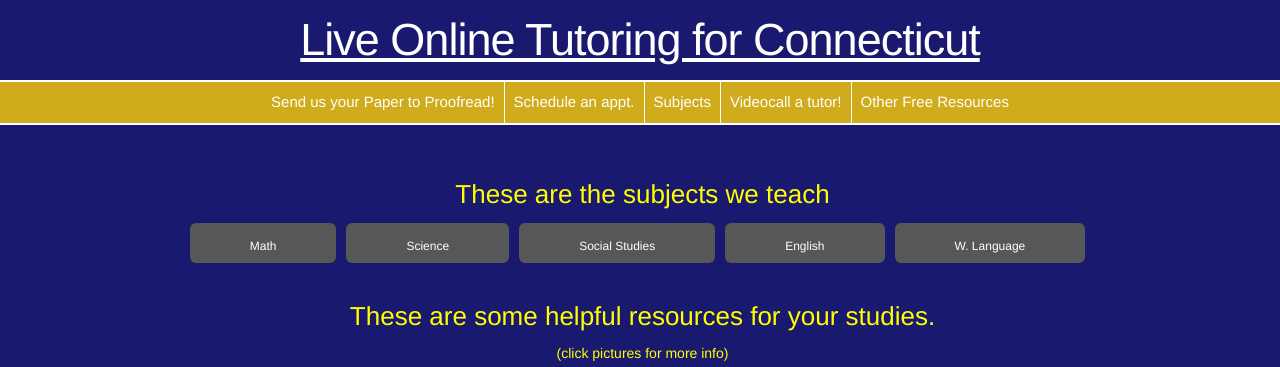
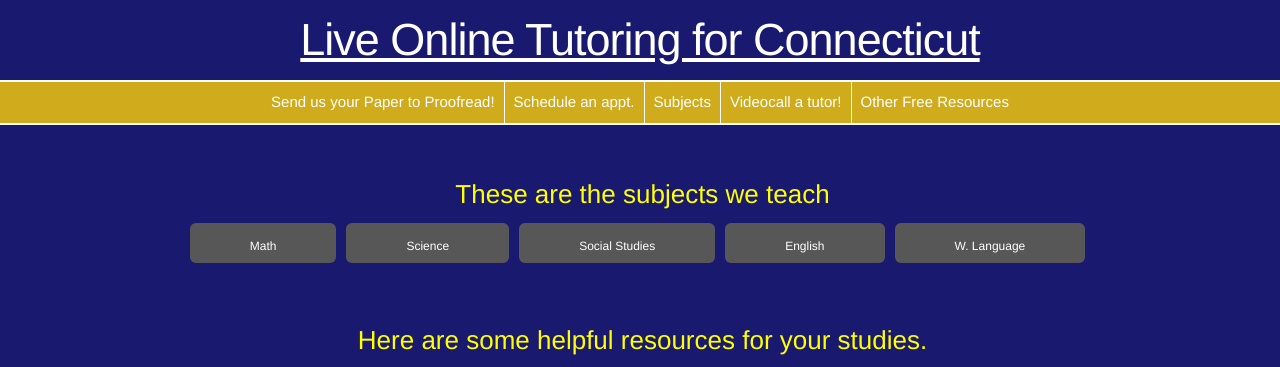
Before and after one commit to pepe454/pepe454.github.io, a Jekyll site: the page built from nav-bar/subjects.md, in a window 1280 px wide, cut to the strip 0-367 px from the top of the page. Built offline with Jekyll 4.4.1, drawn with Linux system fonts in a browser that asks for light colours.

Commit message:
Update subjects.md

```diff
--- a/nav-bar/subjects.md
+++ b/nav-bar/subjects.md
@@ -72,7 +72,8 @@ ul li ul li {
 </div>
 
 <br>
-<h3 class="calendar-title"> These are some helpful resources for your studies.</h3>
+<br>
+<h3 class="calendar-title"> Here are some helpful resources for your studies.</h3>
 <h5 class="calendar-title"> (click pictures for more info) </h5>
 
 <div class="gallery-row">
```
